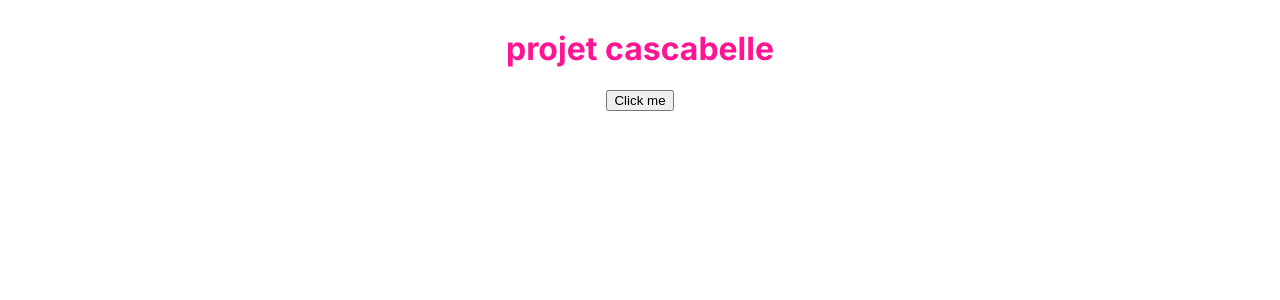
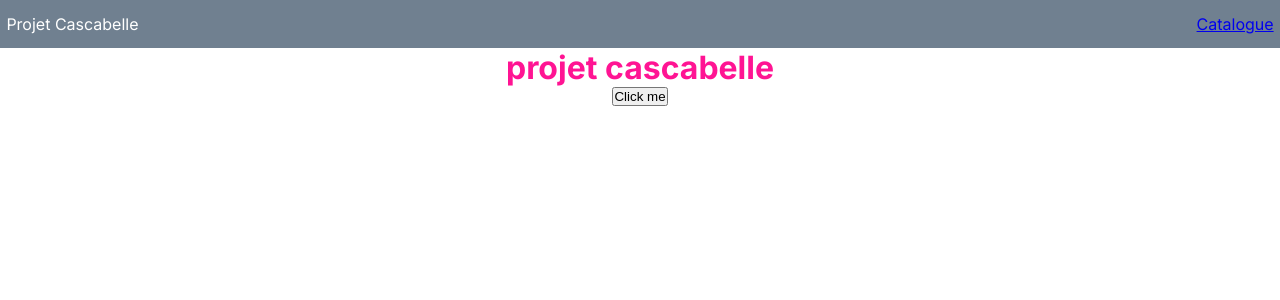
Before and after one commit to CJLFortunato/projet-cascabelle, a Next.js app: page / in a window 1280 px wide. Shown: the top 300 px of the page. Built offline with nearby package versions, Linux system fonts and the light colour scheme.

Commit message:
Create header component

```diff
--- a/src/app/(front)/layout.tsx
+++ b/src/app/(front)/layout.tsx
@@ -3,6 +3,7 @@ import React from 'react';
 
 import { Inter } from 'next/font/google';
 
+import Header from 'frontEnd/components/Header';
 import './style.css';
 
 const inter = Inter({ subsets: ['latin'] });
@@ -19,7 +20,10 @@ export default function RootLayout({
 }>) {
   return (
     <html lang="en">
-      <body className={inter.className}>{children}</body>
+      <body className={inter.className}>
+        <Header />
+        {children}
+      </body>
     </html>
   );
 }
--- a/src/app/(front)/style.css
+++ b/src/app/(front)/style.css
@@ -1,3 +1,19 @@
+* {
+  margin: 0;
+  padding: 0;
+  box-sizing: border-box;
+}
+
+header {
+  background-color: slategrey;
+  color: white;
+  height: 3rem;
+  display: flex;
+  align-items: center;
+  justify-content: space-between;
+  padding: 0 0.5%;
+}
+
 h1 {
   color: deeppink;
 }
--- /dev/null
+++ b/src/frontEnd/components/Header.tsx
@@ -0,0 +1,16 @@
+import React from 'react';
+
+import Link from 'next/link';
+
+function Header() {
+  return (
+    <header>
+      <p>Projet Cascabelle</p>
+      <nav>
+        <Link href="/catalogue">Catalogue</Link>
+      </nav>
+    </header>
+  );
+}
+
+export default Header;
--- a/src/frontEnd/styles/main.scss
+++ b/src/frontEnd/styles/main.scss
@@ -1,3 +1,19 @@
+ * {
+    margin : 0;
+    padding: 0;
+    box-sizing: border-box;
+ }
+
+header {
+    background-color: slategrey;
+    color: white;
+    height: 3rem;
+    display: flex;
+    align-items: center;
+    justify-content: space-between;
+    padding: 0 .5%;
+}
+
 h1 {
     color: deeppink;
 }
```
Also changed, not shown: 1 other file (tests, documents, lock files or other folders).
